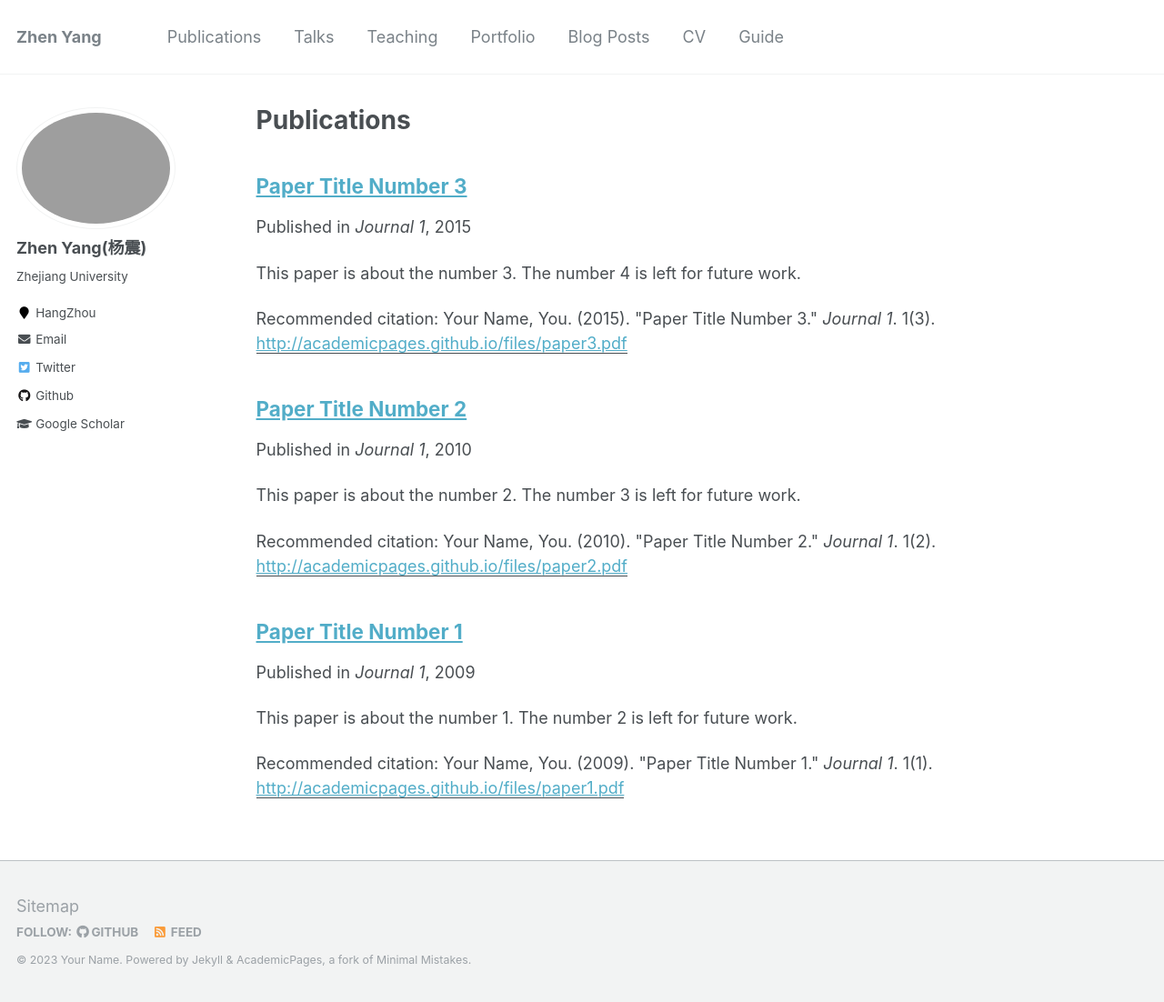
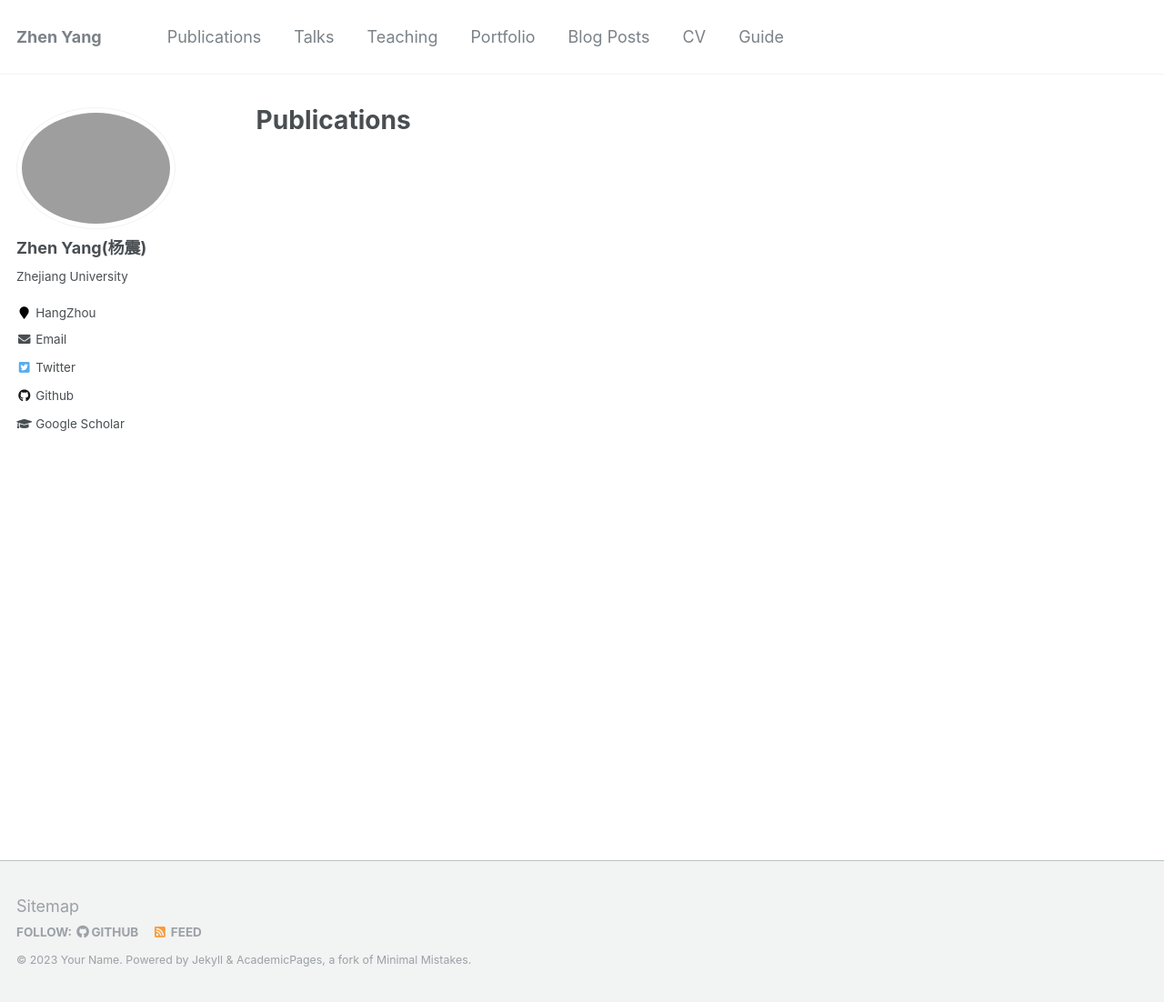
Before and after one commit to ZhenYangCS/zhenyangcs.github.io, a Jekyll site: the page built from _pages/publications.md, in a window 1280 px wide and 1102 px high. Shown: the whole window at 91% size. Built offline with Jekyll 4.4.1, drawn with Linux system fonts in a browser that asks for light colours; some of the changed lines change nothing that is shown.

Commit message:
同步信息

```diff
--- a/_config.yml
+++ b/_config.yml
@@ -174,19 +174,19 @@ kramdown:
 
 
 # Collections
-collections:
-  teaching:
-    output: true
-    permalink: /:collection/:path/
-  publications:
-    output: true
-    permalink: /:collection/:path/
-  portfolio:
-    output: true
-    permalink: /:collection/:path/
-  talks:
-    output: true
-    permalink: /:collection/:path/
+# collections:
+#   teaching:
+#     output: true
+#     permalink: /:collection/:path/
+#   publications:
+#     output: true
+#     permalink: /:collection/:path/
+#   portfolio:
+#     output: true
+#     permalink: /:collection/:path/
+#   talks:
+#     output: true
+#     permalink: /:collection/:path/
 
 
 # Defaults
```
